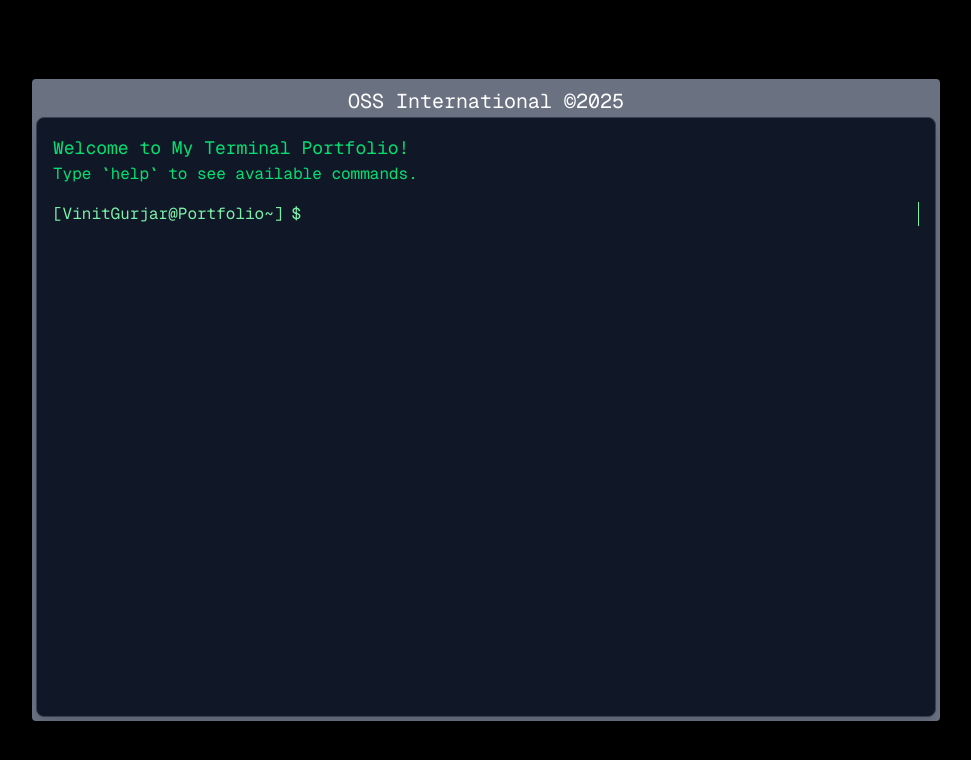
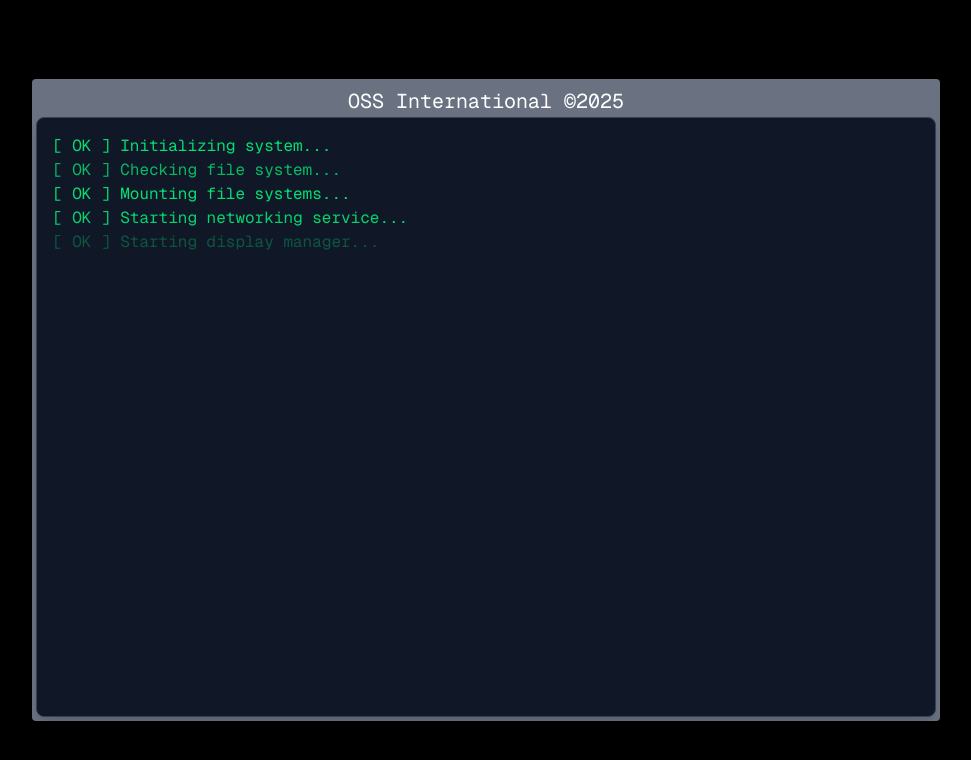
Before and after one commit to Ronit-gurjar/terminal-portfolio, a Next.js app: page / in a window 1280 px wide. Shown: the top 760 px of the page, without its empty margins (154-1125 px from the left). Built offline with nearby package versions, Linux system fonts and the light colour scheme.

Commit message:
Fix: increase time

```diff
--- a/components/bootloader.tsx
+++ b/components/bootloader.tsx
@@ -25,7 +25,7 @@ const BootLoader = ({ onComplete }: { onComplete: () => void }) => {
         clearInterval(interval);
         setTimeout(onComplete, 1000);
       }
-    }, 600);
+    }, 700);
 
     return () => clearInterval(interval);
   }, [onComplete]);
```
